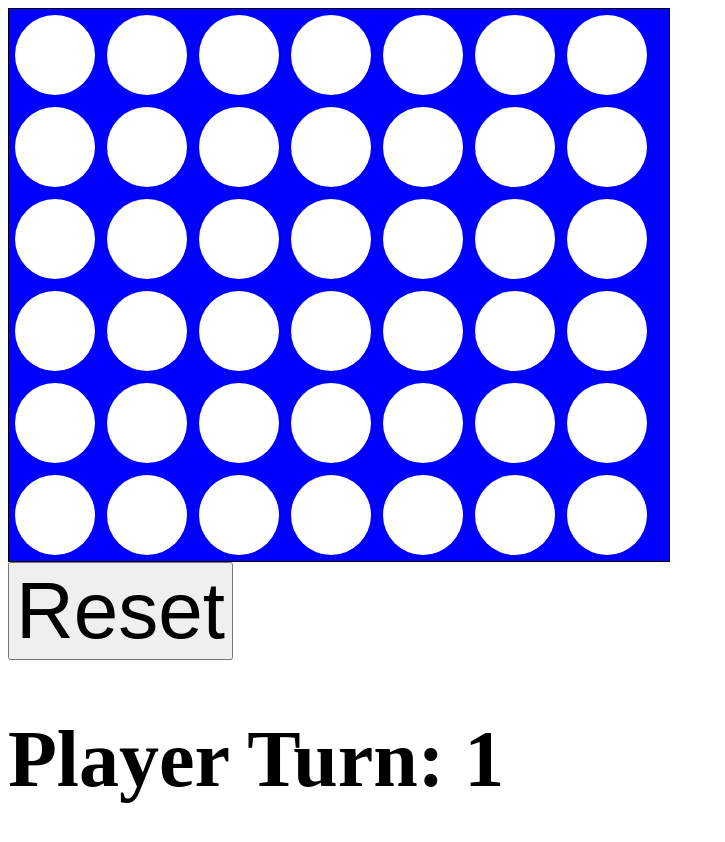
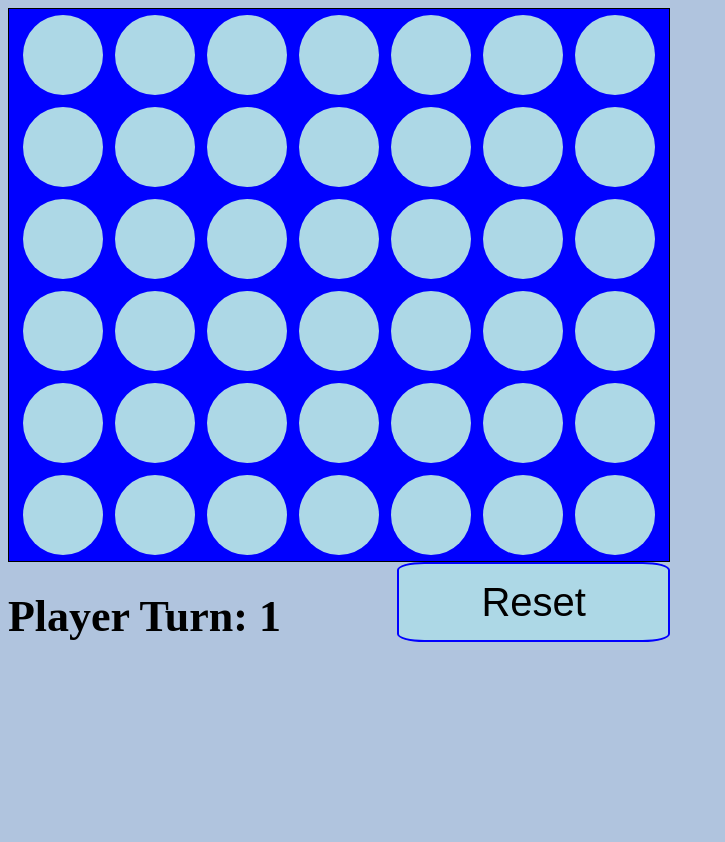
Before and after one commit to alexmcdermid/connect4, a plain HTML site: page index.html in a window 1280 px wide. Shown: the whole page, without its empty margins (0-725 px from the left). Drawn offline with Linux system fonts and the light colour scheme.

Commit message:
basic styling

```diff
--- a/index.html
+++ b/index.html
@@ -16,7 +16,7 @@
         <!--[if lt IE 7]>
             <p class="browsehappy">You are using an <strong>outdated</strong> browser. Please <a href="#">upgrade your browser</a> to improve your experience.</p>
         <![endif]-->
-               <div class="board">
+        <div class="board">
 
             <div id="11" class="square"></div>
             <div id="12" class="square"></div>
@@ -72,10 +72,13 @@
             <div id="67" class="square"></div>
 
         </div>
-        <button class="reset">Reset</button>
-        <h1>
-            Player Turn: 1
-        </h1>
+        <div class="pTurnResetRow">
+            <h1>
+                Player Turn: 1
+            </h1>
+            <button class="reset">Reset</button>
+        </div>
+
         <h2 class="message"></h2>
         <script src="refactor.js" async defer></script>
     </body>
--- a/style.css
+++ b/style.css
@@ -1,10 +1,14 @@
+body {
+    background-color:lightsteelblue;
+}
 .board {
     border:1px solid black;
     display:flex;
     flex-wrap:wrap;
     height:552px;
     width:660px;
-    background:blue
+    background:blue;
+    justify-content: center;
 }
 .board div {
     height:80px;
@@ -13,7 +17,7 @@
     border-radius:40px
  }
 .square{
-    background:white;
+    background: lightblue;
 }
 .p1 {
     background: red;
@@ -27,10 +31,29 @@
 .p2hover {
     background: rgb(250, 250, 138);
 }
+.pTurnResetRow {
+    display: flex;
+    width:662px;
+    height: 80px;
+    justify-content:right;
+}
+h1 {
+    flex-grow: 1;
+    font-size: 44px;
+
+}
 .reset {
-    font-size: 80px;
+    flex-grow: 1;
+    font-size: 40px;
+    padding: 16px 24px;
+    border-radius: 10%;
+    border: 2px solid blue;
+    background-color: lightblue;
 }
 .message {
+    display: flex;
+    width:662px;
+    height: 80px;
     font-size: 80px;
 }
 .p1message {
@@ -39,6 +62,3 @@
 .p2message {
     text-shadow: 2px 2px 5px yellow;
 }
-h1 {
-    font-size: 80px;
-}
```
